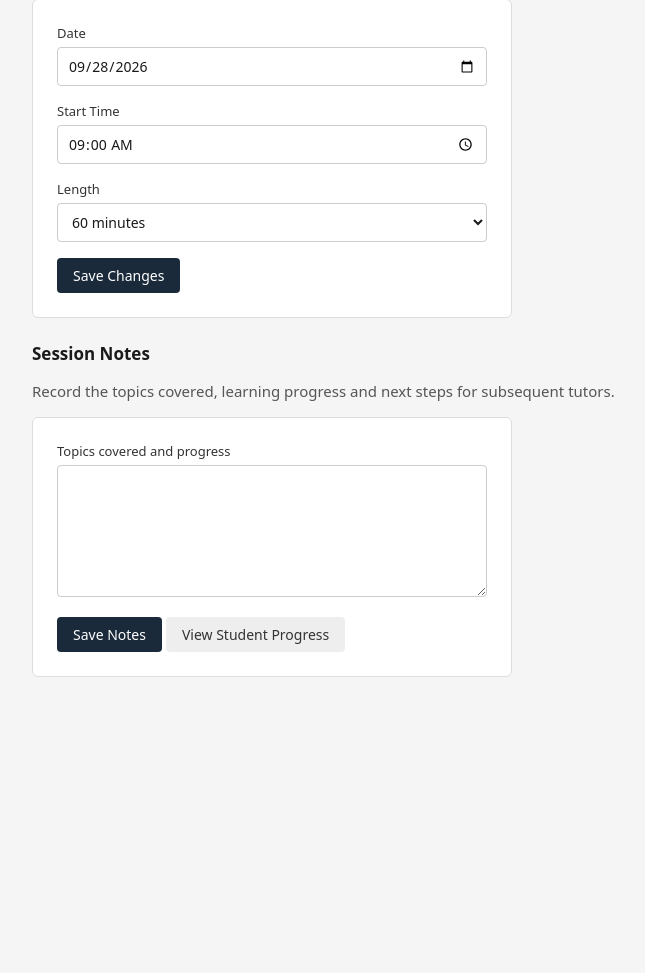
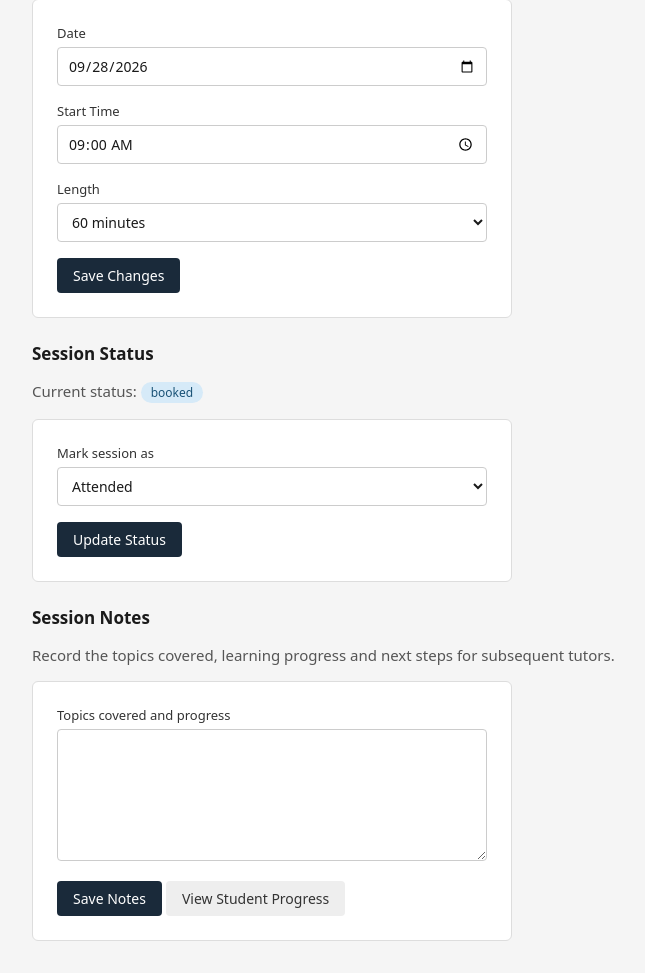
Before and after one commit to Deon37/redgum-tutoring-a3, a Flask app: page /sessions/1/edit in a window 1280 px wide. Shown: the part 173-1146 px from the top of the page, without its empty margins (132-777 px from the left). Before the commit the page ends 850 px from the top, so only its background shows below. Run offline with Flask 3, Linux system fonts and the light colour scheme; data comes from the database, SQL or seed files in the repository; parts of the project's set-up code (start-up, migrations or seed data) failed here and were passed over.

Commit message:
feat: mark session as attended, no-show or cancelled late (MSD426OL2-93)

```diff
--- a/app.py
+++ b/app.py
@@ -279,6 +279,21 @@ def session_notes(session_id):
     return redirect(url_for('session_detail', session_id=session_id))
 
 
+@app.route('/sessions/<int:session_id>/status', methods=['POST'])
+def session_status(session_id):
+    session = database.get_session(session_id)
+    if session is None:
+        abort(404)
+    status = request.form.get('status', '').strip()
+    try:
+        database.update_session_status(session_id, status)
+    except ValueError as error:
+        flash(str(error), 'error')
+    else:
+        flash('Session status updated.', 'success')
+    return redirect(url_for('session_detail', session_id=session_id))
+
+
 @app.route('/sessions/<int:session_id>/cancel', methods=['POST'])
 def cancel_session(session_id):
     session = database.get_session(session_id)
--- a/database.py
+++ b/database.py
@@ -234,6 +234,19 @@ def cancel_session(session_id):
     db.commit()
 
 
+_VALID_STATUSES = ('booked', 'attended', 'no-show', 'cancelled', 'cancelled-late')
+
+
+def update_session_status(session_id, status):
+    if status not in _VALID_STATUSES:
+        raise ValueError(f'Invalid status: {status}')
+    db = get_db()
+    with db:
+        cursor = db.execute('UPDATE sessions SET status = ? WHERE id = ?', (status, session_id))
+        if cursor.rowcount == 0:
+            raise ValueError('Session not found.')
+
+
 def update_session(session_id, date, start_time, length_mins):
     db = get_db()
     db.execute(
--- a/templates/session_detail.html
+++ b/templates/session_detail.html
@@ -33,6 +33,20 @@
     <button type="submit" class="btn btn-primary">Save Changes</button>
 </form>
 
+<h2>Session Status</h2>
+<p>Current status: <span class="badge badge-{{ session['status'] }}">{{ session['status'].replace('-', ' ') }}</span></p>
+<form class="form" method="POST" action="{{ url_for('session_status', session_id=session['id']) }}">
+    <div class="form-group">
+        <label for="status">Mark session as</label>
+        <select id="status" name="status">
+            <option value="attended" {% if session['status'] == 'attended' %}selected{% endif %}>Attended</option>
+            <option value="no-show" {% if session['status'] == 'no-show' %}selected{% endif %}>No Show</option>
+            <option value="cancelled-late" {% if session['status'] == 'cancelled-late' %}selected{% endif %}>Cancelled Late</option>
+        </select>
+    </div>
+    <button type="submit" class="btn btn-primary">Update Status</button>
+</form>
+
 <h2 id="session-notes">Session Notes</h2>
 <p>Record the topics covered, learning progress and next steps for subsequent tutors.</p>
 <form class="form" method="POST" action="{{ url_for('session_notes', session_id=session['id']) }}">
```
